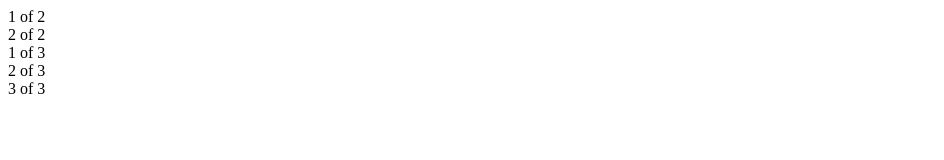
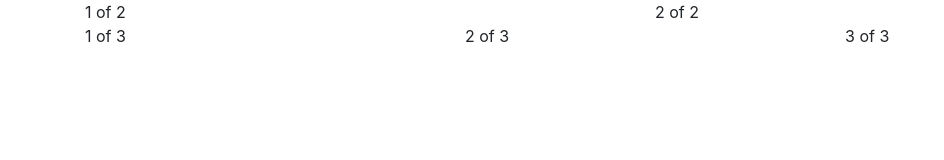
Before and after one commit to suppapat/suppapat.github.io, a plain HTML site: page index.html in a window 1280 px wide. Shown: the whole page, without its empty margins (0-944 px from the left). Drawn offline with nearby package versions, Linux system fonts and the light colour scheme.

Commit message:
Update index.html

```diff
--- a/index.html
+++ b/index.html
@@ -1,5 +1,8 @@
 <!DOCTYPE html>
 <html>
+<head>
+  <link rel="stylesheet" href="https://maxcdn.bootstrapcdn.com/bootstrap/4.0.0-beta.2/css/bootstrap.min.css" integrity="sha384-PsH8R72JQ3SOdhVi3uxftmaW6Vc51MKb0q5P2rRUpPvrszuE4W1povHYgTpBfshb" crossorigin="anonymous">
+</head>
 <body>
   <div class="container">
     <div class="row">
```
